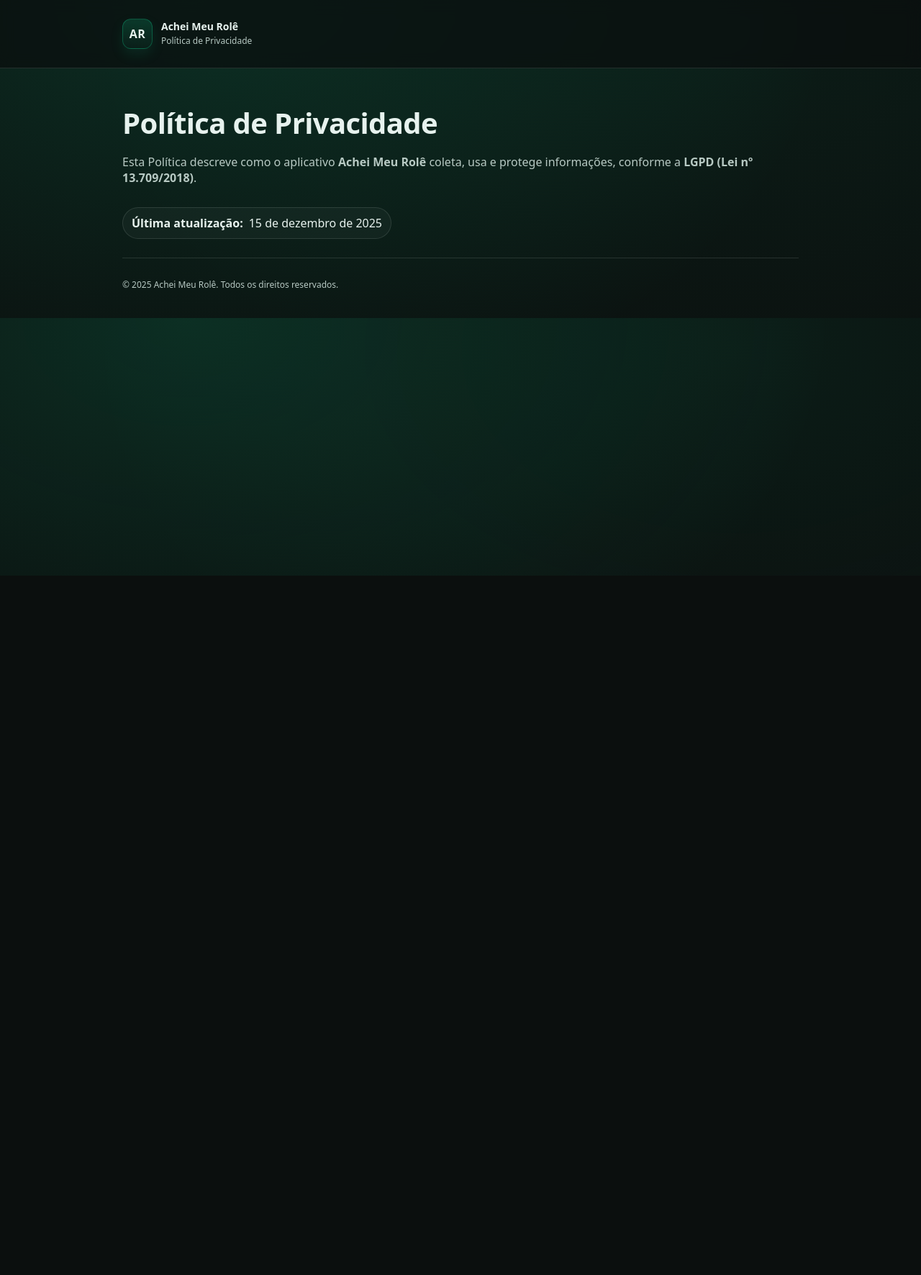
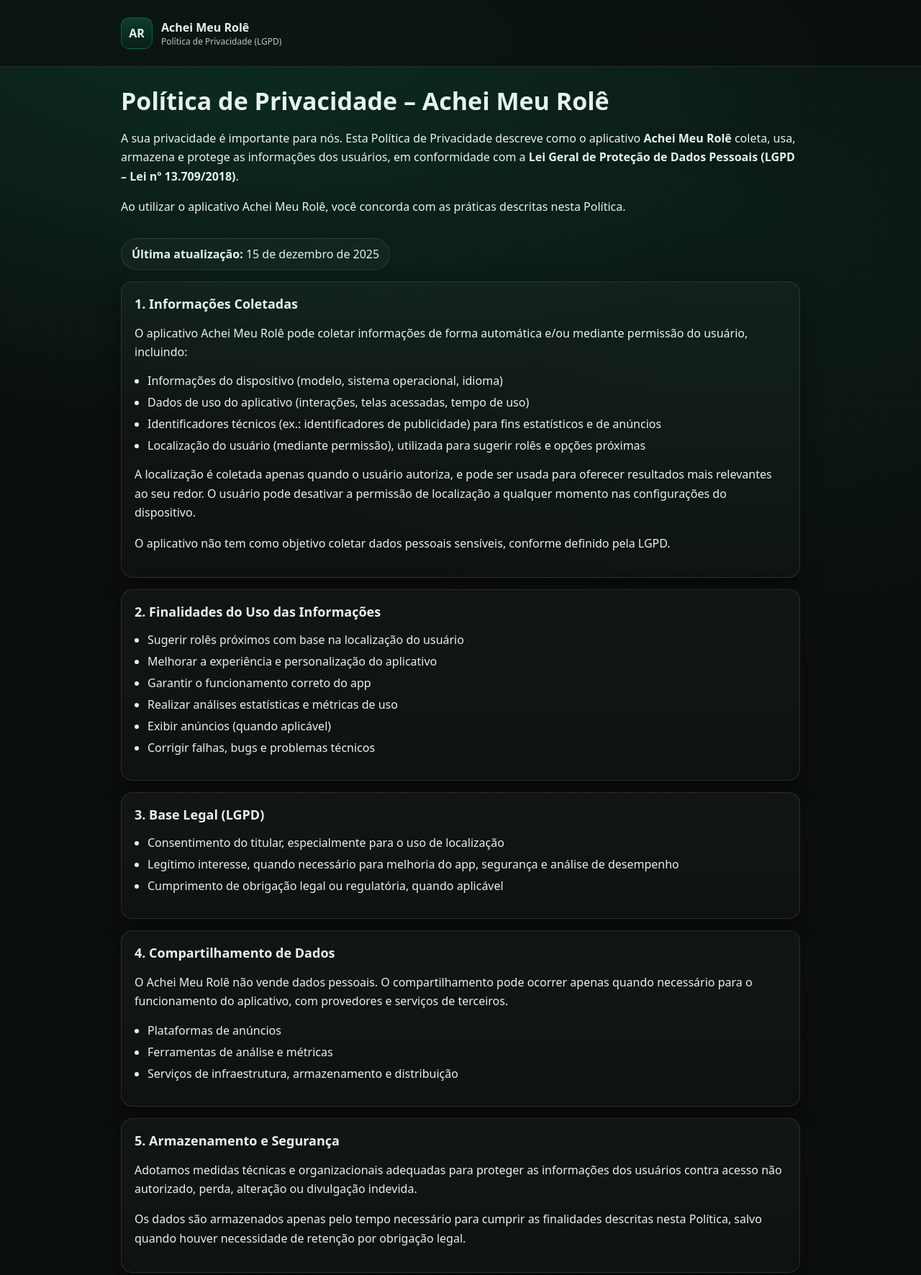
Before and after one commit to manezinhodigital/manezinhodigital.github.io, a plain HTML site: page index.html in a window 1280 px wide. Shown: the top 1772 px of the page at 72% size. Before the commit the page ends 800 px from the top, so only its background shows below. Drawn offline with Linux system fonts and the light colour scheme.

Commit message:
Update index.html

```diff
--- a/index.html
+++ b/index.html
@@ -6,7 +6,7 @@
     <title>Política de Privacidade – Achei Meu Rolê</title>
     <meta
       name="description"
-      content="Política de Privacidade do aplicativo Achei Meu Rolê (LGPD)."
+      content="Política de Privacidade do aplicativo Achei Meu Rolê em conformidade com a LGPD."
     />
 
     <style>
@@ -50,11 +50,6 @@
 
       a {
         color: var(--text);
-        text-decoration: none;
-      }
-
-      a:hover {
-        text-decoration: underline;
       }
 
       .container {
@@ -64,108 +59,71 @@
         padding: 24px 18px;
       }
 
-      /* Header */
-      .header {
+      header {
         position: sticky;
         top: 0;
         z-index: 50;
         backdrop-filter: blur(10px);
-        background: rgba(11, 15, 14, 0.72);
+        background: rgba(11, 15, 14, 0.75);
         border-bottom: 1px solid var(--border);
       }
 
-      .header__wrap {
-        display: flex;
-        align-items: center;
-        justify-content: space-between;
-        gap: 16px;
-      }
-
-      .brand {
+      .header-wrap {
         display: flex;
         align-items: center;
         gap: 12px;
       }
 
-      .brand__logo {
-        width: 42px;
-        height: 42px;
+      .logo {
+        width: 44px;
+        height: 44px;
         border-radius: 12px;
         display: grid;
         place-items: center;
         font-weight: 800;
-        letter-spacing: 0.5px;
         background: linear-gradient(
           180deg,
-          rgba(16, 185, 129, 0.22),
-          rgba(16, 185, 129, 0.06)
+          rgba(16, 185, 129, 0.25),
+          rgba(16, 185, 129, 0.05)
         );
         border: 1px solid rgba(16, 185, 129, 0.35);
-        box-shadow: 0 8px 18px rgba(16, 185, 129, 0.12);
       }
 
-      .brand__title {
-        font-size: 14px;
-        font-weight: 800;
-        line-height: 1.2;
+      h1 {
+        font-size: 34px;
+        margin: 0;
       }
 
-      .brand__subtitle {
-        font-size: 12px;
-        color: var(--muted);
-        margin-top: 2px;
+      h2 {
+        font-size: 18px;
+        margin-top: 0;
       }
 
-      .header__nav {
-        display: flex;
-        gap: 10px;
+      p {
+        line-height: 1.65;
       }
 
-      .nav__link {
-        font-size: 13px;
-        padding: 8px 10px;
-        border-radius: 999px;
-        border: 1px solid var(--border);
-        background: rgba(255, 255, 255, 0.03);
+      ul {
+        padding-left: 18px;
       }
 
-      .nav__link:hover {
-        border-color: rgba(16, 185, 129, 0.45);
-        background: rgba(16, 185, 129, 0.08);
-        text-decoration: none;
-      }
-
-      /* Hero */
-      .hero {
-        padding: 22px 0 8px;
-      }
-
-      .hero h1 {
-        margin: 0 0 10px;
-        font-size: 34px;
-        letter-spacing: -0.6px;
+      li {
+        margin: 8px 0;
       }
 
       .muted {
         color: var(--muted);
       }
 
-      .small {
-        font-size: 12px;
-      }
-
       .notice {
         margin-top: 14px;
-        display: inline-flex;
-        gap: 8px;
-        align-items: center;
-        padding: 10px 12px;
+        padding: 10px 14px;
         border-radius: 999px;
         border: 1px solid var(--border);
+        display: inline-block;
         background: rgba(255, 255, 255, 0.03);
       }
 
-      /* Cards */
       .card {
         background: linear-gradient(
           180deg,
@@ -175,110 +133,205 @@
         border: 1px solid var(--border);
         border-radius: var(--radius);
         padding: 18px;
-        margin: 14px 0;
+        margin: 16px 0;
         box-shadow: var(--shadow);
       }
 
-      .card h2 {
-        margin: 0 0 10px;
-        font-size: 18px;
-      }
-
-      .card p {
-        line-height: 1.6;
-        margin: 10px 0;
-      }
-
-      .card ul {
-        margin: 10px 0 0 0;
-        padding-left: 18px;
-      }
-
-      .card li {
-        margin: 8px 0;
-      }
-
-      /* Contact */
-      .contact {
-        display: grid;
-        grid-template-columns: 1fr;
-        gap: 10px;
-        margin-top: 12px;
-      }
-
-      .contact__item {
-        border: 1px solid var(--border);
-        border-radius: 12px;
-        padding: 12px;
-        background: rgba(255, 255, 255, 0.02);
-      }
-
-      .contact__label {
-        font-size: 12px;
-        color: var(--muted);
-      }
-
-      .contact__value {
-        margin-top: 6px;
-        font-weight: 700;
-      }
-
-      .footer {
-        margin: 18px 0 4px;
+      footer {
+        margin-top: 32px;
         padding-top: 16px;
         border-top: 1px solid var(--border);
-      }
-
-      @media (min-width: 720px) {
-        .container {
-          padding: 26px 20px;
-        }
-
-        .contact {
-          grid-template-columns: 1fr 1fr;
-        }
-
-        .hero h1 {
-          font-size: 40px;
-        }
+        font-size: 13px;
+        color: var(--muted);
       }
     </style>
   </head>
 
   <body>
-    <header class="header">
-      <div class="container header__wrap">
-        <div class="brand">
-          <div class="brand__logo">AR</div>
-          <div>
-            <div class="brand__title">Achei Meu Rolê</div>
-            <div class="brand__subtitle">Política de Privacidade</div>
+    <header>
+      <div class="container header-wrap">
+        <div class="logo">AR</div>
+        <div>
+          <strong>Achei Meu Rolê</strong>
+          <div class="muted" style="font-size: 12px">
+            Política de Privacidade (LGPD)
           </div>
         </div>
       </div>
     </header>
 
     <main class="container">
-      <section class="hero">
-        <h1>Política de Privacidade</h1>
-        <p class="muted">
-          Esta Política descreve como o aplicativo
-          <strong>Achei Meu Rolê</strong> coleta, usa e protege informações,
-          conforme a <strong>LGPD (Lei nº 13.709/2018)</strong>.
+      <h1>Política de Privacidade – Achei Meu Rolê</h1>
+
+      <p>
+        A sua privacidade é importante para nós. Esta Política de Privacidade
+        descreve como o aplicativo <strong>Achei Meu Rolê</strong> coleta, usa,
+        armazena e protege as informações dos usuários, em conformidade com a
+        <strong
+          >Lei Geral de Proteção de Dados Pessoais (LGPD – Lei nº
+          13.709/2018)</strong
+        >.
+      </p>
+
+      <p>
+        Ao utilizar o aplicativo Achei Meu Rolê, você concorda com as práticas
+        descritas nesta Política.
+      </p>
+
+      <div class="notice">
+        <strong>Última atualização:</strong> 15 de dezembro de 2025
+      </div>
+
+      <section class="card">
+        <h2>1. Informações Coletadas</h2>
+        <p>
+          O aplicativo Achei Meu Rolê pode coletar informações de forma automática
+          e/ou mediante permissão do usuário, incluindo:
         </p>
-        <div class="notice">
-          <strong>Última atualização:</strong> 15 de dezembro de 2025
-        </div>
+        <ul>
+          <li>Informações do dispositivo (modelo, sistema operacional, idioma)</li>
+          <li>Dados de uso do aplicativo (interações, telas acessadas, tempo de uso)</li>
+          <li>
+            Identificadores técnicos (ex.: identificadores de publicidade) para fins
+            estatísticos e de anúncios
+          </li>
+          <li>
+            Localização do usuário (mediante permissão), utilizada para sugerir
+            rolês e opções próximas
+          </li>
+        </ul>
+        <p>
+          A localização é coletada apenas quando o usuário autoriza, e pode ser
+          usada para oferecer resultados mais relevantes ao seu redor. O usuário
+          pode desativar a permissão de localização a qualquer momento nas
+          configurações do dispositivo.
+        </p>
+        <p>
+          O aplicativo não tem como objetivo coletar dados pessoais sensíveis,
+          conforme definido pela LGPD.
+        </p>
       </section>
 
-      <!-- CONTEÚDO -->
-      <!-- Mantém exatamente o texto que já te passei antes -->
-      <!-- Se quiser, posso te mandar o HTML já com todo texto fechado -->
+      <section class="card">
+        <h2>2. Finalidades do Uso das Informações</h2>
+        <ul>
+          <li>Sugerir rolês próximos com base na localização do usuário</li>
+          <li>Melhorar a experiência e personalização do aplicativo</li>
+          <li>Garantir o funcionamento correto do app</li>
+          <li>Realizar análises estatísticas e métricas de uso</li>
+          <li>Exibir anúncios (quando aplicável)</li>
+          <li>Corrigir falhas, bugs e problemas técnicos</li>
+        </ul>
+      </section>
 
-      <footer class="footer">
-        <p class="muted small">
-          © <span id="year"></span> Achei Meu Rolê. Todos os direitos reservados.
+      <section class="card">
+        <h2>3. Base Legal (LGPD)</h2>
+        <ul>
+          <li>Consentimento do titular, especialmente para o uso de localização</li>
+          <li>
+            Legítimo interesse, quando necessário para melhoria do app, segurança
+            e análise de desempenho
+          </li>
+          <li>
+            Cumprimento de obrigação legal ou regulatória, quando aplicável
+          </li>
+        </ul>
+      </section>
+
+      <section class="card">
+        <h2>4. Compartilhamento de Dados</h2>
+        <p>
+          O Achei Meu Rolê não vende dados pessoais. O compartilhamento pode ocorrer
+          apenas quando necessário para o funcionamento do aplicativo, com
+          provedores e serviços de terceiros.
         </p>
+        <ul>
+          <li>Plataformas de anúncios</li>
+          <li>Ferramentas de análise e métricas</li>
+          <li>Serviços de infraestrutura, armazenamento e distribuição</li>
+        </ul>
+      </section>
+
+      <section class="card">
+        <h2>5. Armazenamento e Segurança</h2>
+        <p>
+          Adotamos medidas técnicas e organizacionais adequadas para proteger as
+          informações dos usuários contra acesso não autorizado, perda, alteração
+          ou divulgação indevida.
+        </p>
+        <p>
+          Os dados são armazenados apenas pelo tempo necessário para cumprir as
+          finalidades descritas nesta Política, salvo quando houver necessidade de
+          retenção por obrigação legal.
+        </p>
+      </section>
+
+      <section class="card">
+        <h2>6. Direitos do Usuário</h2>
+        <ul>
+          <li>Confirmação da existência de tratamento de dados</li>
+          <li>Acesso aos dados</li>
+          <li>Correção de dados incompletos, inexatos ou desatualizados</li>
+          <li>
+            Anonimização, bloqueio ou eliminação de dados desnecessários ou
+            excessivos
+          </li>
+          <li>Revogação do consentimento</li>
+          <li>Informação sobre compartilhamento com terceiros</li>
+        </ul>
+      </section>
+
+      <section class="card">
+        <h2>7. Localização do Usuário</h2>
+        <p>
+          A localização é utilizada para viabilizar as funcionalidades principais
+          do Achei Meu Rolê, como recomendar rolês próximos.
+        </p>
+        <p>
+          A permissão de localização pode ser negada ou revogada a qualquer
+          momento. Caso esteja desativada, algumas funcionalidades podem ficar
+          limitadas ou menos precisas.
+        </p>
+      </section>
+
+      <section class="card">
+        <h2>8. Anúncios e Serviços de Terceiros</h2>
+        <p>
+          O aplicativo pode exibir anúncios fornecidos por terceiros, que podem
+          utilizar identificadores de publicidade para personalizar anúncios e
+          medir desempenho.
+        </p>
+        <p>
+          O Achei Meu Rolê não se responsabiliza pelas práticas de privacidade
+          desses serviços.
+        </p>
+      </section>
+
+      <section class="card">
+        <h2>9. Alterações nesta Política</h2>
+        <p>
+          Esta Política pode ser atualizada periodicamente. A continuidade do uso
+          do aplicativo após alterações significa concordância com a nova versão.
+        </p>
+      </section>
+
+      <section class="card">
+        <h2>10. Contato</h2>
+        <p>
+          Em caso de dúvidas ou solicitações relacionadas a esta Política de
+          Privacidade, entre em contato:
+        </p>
+        <p>
+          📧 <strong>E-mail:</strong>
+          <a href="mailto:maneizinhodigital@gmail.com"
+            >maneizinhodigital@gmail.com</a
+          ><br />
+          📱 <strong>Aplicativo:</strong> Achei Meu Rolê
+        </p>
+      </section>
+
+      <footer>
+        © <span id="year"></span> Achei Meu Rolê. Todos os direitos reservados.
       </footer>
     </main>
 
```
